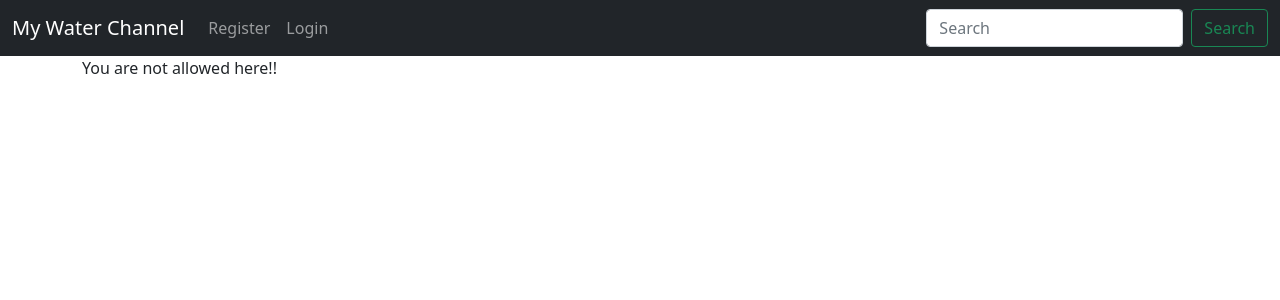
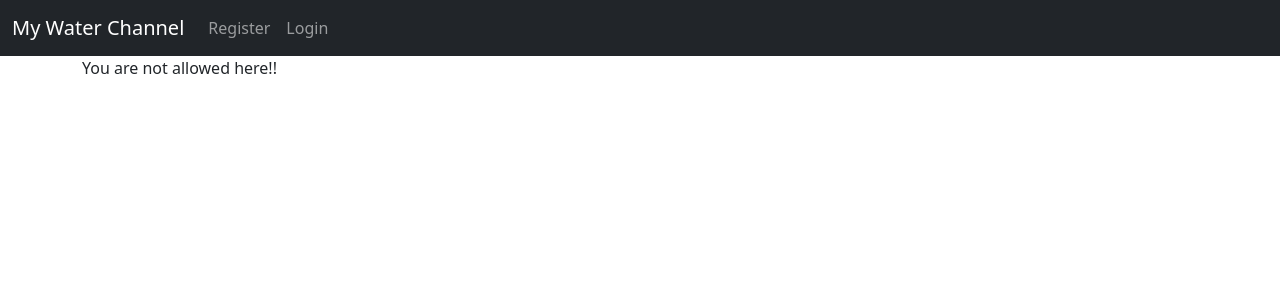
Before and after one commit to dhakal79/Portfolio-project-MS4, a Django app: page /add_category/ in a window 1280 px wide. Shown: the top 300 px of the page. Run offline with Django 4.2, Linux system fonts and the light colour scheme.

Commit message:
add README.md for section feature

```diff
--- a/blog/templates/base.html
+++ b/blog/templates/base.html
@@ -64,11 +64,12 @@
             </li>
             {% endif %}
           </ul>
-          <form class="d-flex">
+         <!-- <form class="d-flex">
             <input class="form-control me-2" type="search" placeholder="Search" aria-label="Search">
             <button class="btn btn-outline-success" type="submit">Search
             </button>
           </form>
+          -->
         </div>
       </div>
     </nav>
```
Also changed, not shown: README.md, media/image/django-admin.jpg (added), media/image/home-page-1.jpg (added), media/image/home-page-2.jpg (added), media/image/navbar-1.jpg (added), media/image/navbar-2.jpg (added).
